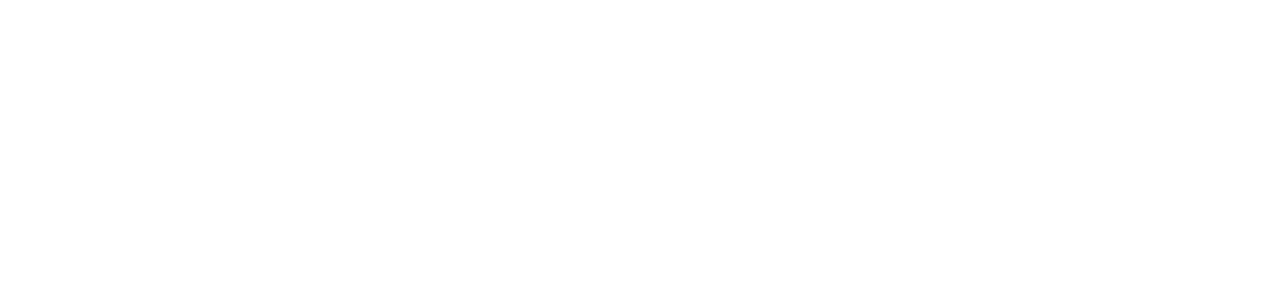
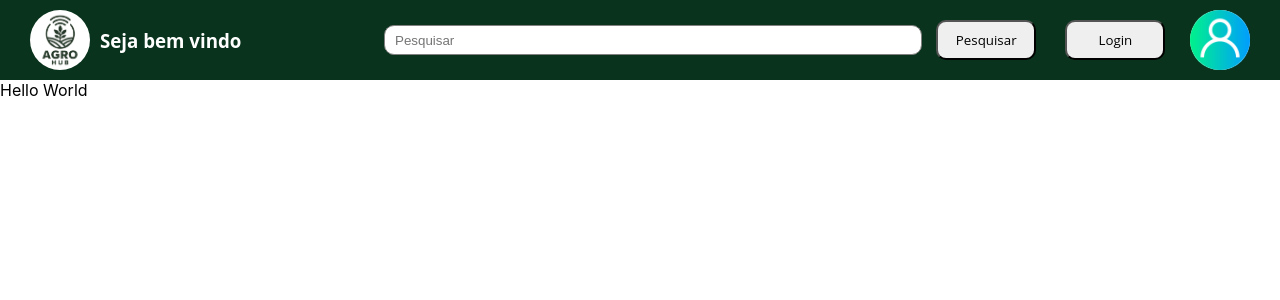
Before and after one commit to SilvaRuan16/Agrohub, a React (Create React App) app in the folder frontend/: page /inicio in a window 1280 px wide. Before the commit this address had no page. Shown: the top 300 px of the page. Built offline with nearby package versions, Linux system fonts and the light colour scheme.

Commit message:
criação do menu

```diff
--- a/frontend/src/App.js
+++ b/frontend/src/App.js
@@ -1,6 +1,7 @@
 import { BrowserRouter, Routes, Route } from "react-router-dom";
 import Login from "./Components/Login";
 import RedefinirSenha from "./Components/RedefinirSenha";
+import InicioEmpresa from "./Components/Inicio";
 
 export default function App() {
   return (
@@ -8,6 +9,7 @@
       <Routes>
         <Route path="/" element={<Login/>}/>
         <Route path="/refefinir_senha" element={<RedefinirSenha/>}/>
+        <Route path="/inicio" element={<InicioEmpresa/>}/>
         <Route path="#" element={"Page not found"}/>
       </Routes>
     </BrowserRouter>
--- /dev/null
+++ b/frontend/src/Components/Inicio.js
@@ -0,0 +1,10 @@
+import MenuBar from "./Others/MenuBar";
+
+export default function InicioEmpresa() {
+    return <>
+        <MenuBar/>
+        <div className="bg_bodyInicio">
+            Hello World
+        </div>
+    </>
+}
--- a/frontend/src/Components/Container.js
+++ b/frontend/src/Components/Others/Container.js
@@ -1,4 +1,4 @@
-import "./Style/Container.css";
+import '../Style/Container.css'
 
 export default function Container({children}) {
     return <>
--- a/frontend/src/Components/Div1.js
+++ b/frontend/src/Components/Others/Div1.js
@@ -1,5 +1,5 @@
-import Logo from './Image/Logo_AgroHub.png';
-import './Style/Div1.css';
+import Logo from '../Image/Logo_AgroHub.png';
+import '../Style/Div1.css';
 
 export default function Div1() {
     return <>
--- a/frontend/src/Components/Div2.js
+++ b/frontend/src/Components/Others/Div2.js
@@ -1,4 +1,4 @@
-import './Style/Div2.css';
+import '../Style/Div2.css';
 
 export default function Div2({children}) {
     return <>
--- /dev/null
+++ b/frontend/src/Components/Others/MenuBar.js
@@ -0,0 +1,24 @@
+import '../Style/MenuBar.css';
+import Logo from '../Image/Logo_AgroHub.png';
+import User from '../Image/do-utilizador.png';
+
+export default function MenuBar() {
+    return <>
+        <div className="bg_menu">
+            <div className='startMenuBar'>
+                <div className='picture_div'>
+                    <img className="logo" src={Logo} alt="Logo"/>
+                </div>
+                <h3 className='saudacao'>Seja bem vindo</h3>
+            </div>
+            <div className='endMenuBar'>
+                <input type='search' className='pesquisar' placeholder='Pesquisar'/>
+                <button className='buttonMenuBar'>Pesquisar</button>
+                <button className='buttonMenuBar'>Login</button>
+                <div className='picture_div2'>
+                    <img className="logo" src={User} alt="Logo"/>
+                </div>
+            </div>
+        </div>
+    </>
+}
--- /dev/null
+++ b/frontend/src/Components/Style/MenuBar.css
@@ -0,0 +1,64 @@
+.bg_menu {
+    width: 100%;
+    height: 80px;
+    background-color: rgb(9, 51, 28);
+    display: grid;
+    grid-template-columns: 30% 70%;
+}
+
+.picture_div {
+    background-color: white;
+    width: 60px;
+    height: 60px;
+    margin: 10px;
+    border-radius: 100%;
+    display: flex;
+    justify-content: center;
+    align-items: center;
+    margin-left: 30%;
+}
+
+.logo {
+    height: 60px;
+    width: 60px;
+}
+
+.startMenuBar {
+    width: 100%;
+    display: grid;
+    grid-template-columns: 100px auto;
+    text-align: start;
+    align-items: center;
+}
+
+.saudacao {
+    color: white;
+    font-family: "Open Sans", sans-serif;
+}
+
+.endMenuBar {
+    display: grid;
+    grid-template-columns: 60% auto auto 100px;
+    justify-items: center;
+    align-items: center;
+}
+
+.picture_div2 {
+    background-color: white;
+    width: 60px;
+    height: 60px;
+    margin: 10px;
+    border-radius: 100%;
+    display: flex;
+    justify-content: center;
+    align-items: center;
+    margin-right: 30%;
+}
+
+.buttonMenuBar {
+    width: 100px;
+    height: 40px;
+    border-radius: 10px;
+    font-family: "Open Sans", sans-serif;
+    cursor: pointer;
+}
```
Also changed, not shown: frontend/src/Components/Login.js (+4 -4 lines), frontend/src/Components/RedefinirSenha.js (+4 -4 lines), frontend/src/Components/Image/Logo_User.png (added), frontend/src/Components/Image/do-utilizador.png (added), frontend/src/Components/Others/Screen.js (renamed from frontend/src/Components/Screen.js).
